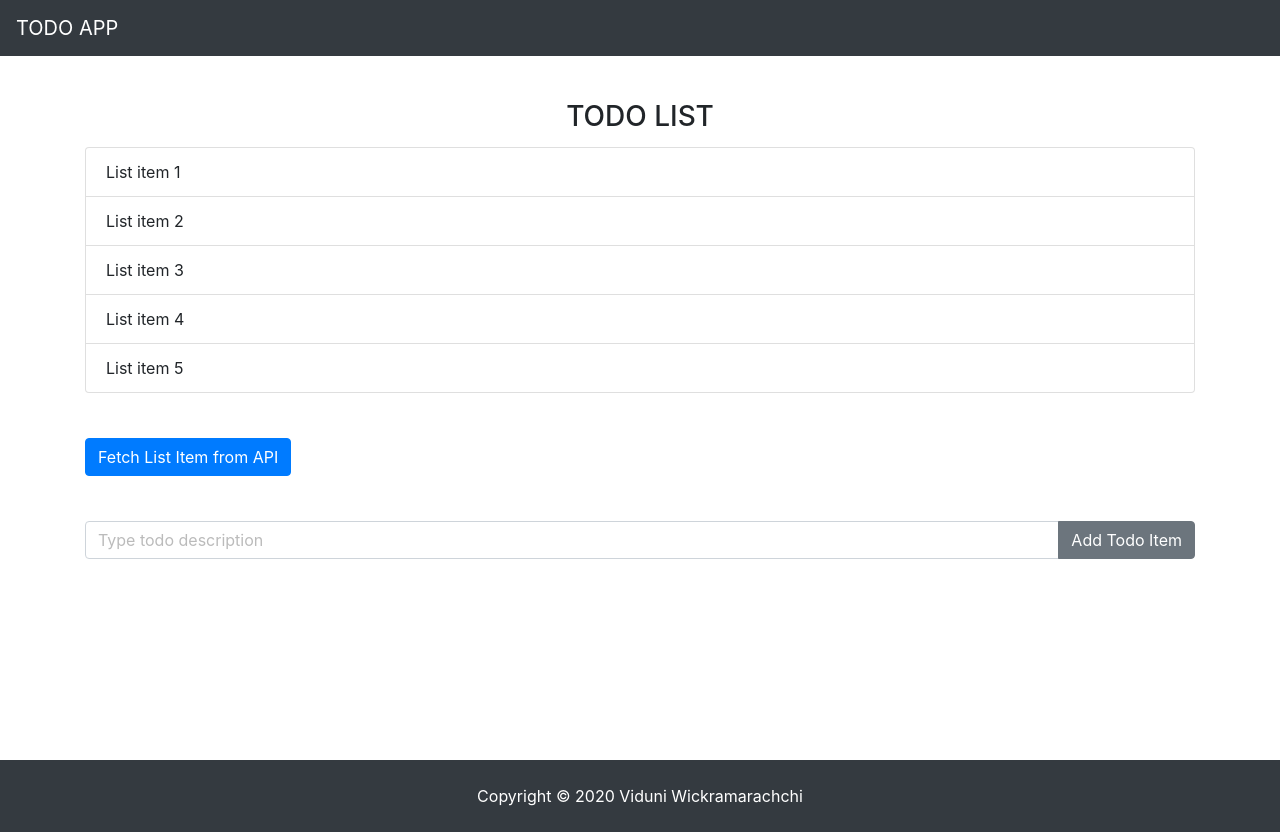
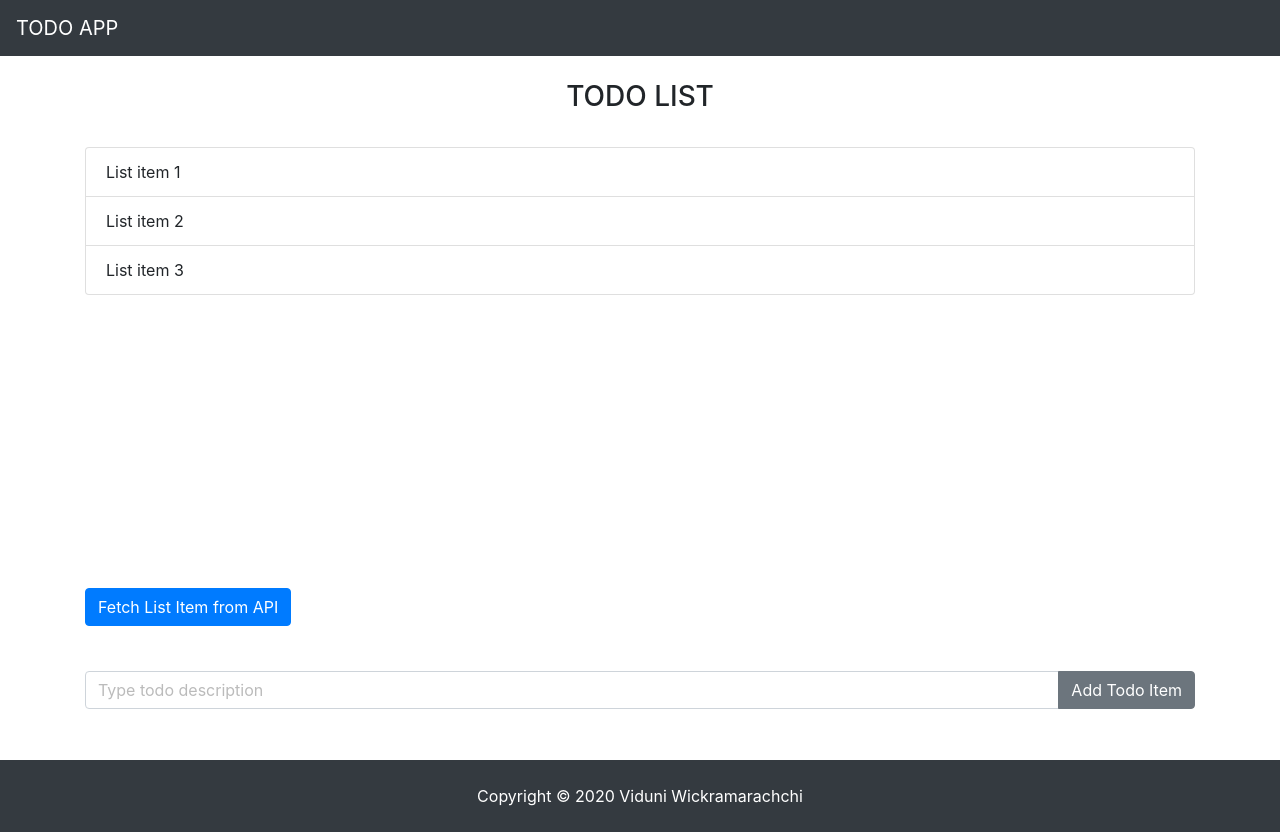
Before and after one commit to viduni94/todo-redux-saga, a React (Create React App) app: page / in a window 1280 px wide. Built offline with nearby package versions, Linux system fonts and the light colour scheme; the HTML template or start-up script is replaced by a standard one.

Commit message:
Add more than one name

```diff
--- a/src/App.css
+++ b/src/App.css
@@ -1,8 +1,10 @@
 /* @import url("//netdna.bootstrapcdn.com/bootstrap/3.0.0/css/bootstrap-glyphicons.css"); */
 
-.list {
+.list .list-group {
   padding-top: 20px;
   padding-bottom: 10px;
+  height: 52vh;
+  overflow-y: auto;
 }
 
 img {
--- a/src/Pages/List/actions.js
+++ b/src/Pages/List/actions.js
@@ -17,8 +17,6 @@ export const fetchTodos = () => ({
     'List item 1',
     'List item 2',
     'List item 3',
-    'List item 4',
-    'List item 5',
   ],
 });
 
--- a/src/Pages/List/sagas.js
+++ b/src/Pages/List/sagas.js
@@ -3,7 +3,8 @@ import axios from 'axios';
 import { FETCH_LIST_ITEM, LIST_ITEM_RECEIVED } from './actionTypes';
 
 function* fetchListItemText() {
-  const response = yield axios.get('https://reqres.in/api/users/2');
+  const generatedId = Math.floor(Math.random() * 12 + 1);
+  const response = yield axios.get(`https://reqres.in/api/users/${generatedId}`);
   const { data } = response.data || {};
   const listItemText = data ? `${data.first_name} ${data.last_name}` : '';
 
```
